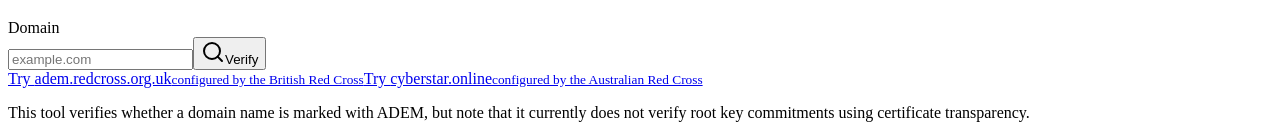
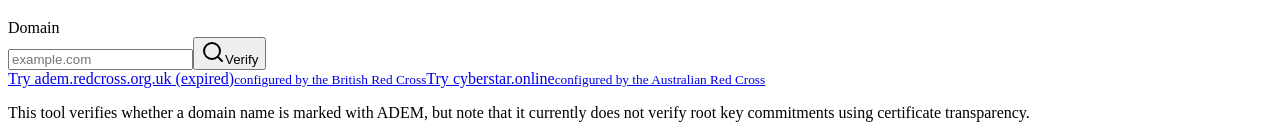
Before and after one commit to adem-wg/adem-web, a React (Vite) app: page / in a window 1280 px wide. Shown: the part 1324-1459 px from the top of the page. Built offline with nearby package versions, Linux system fonts and the light colour scheme; the HTML template or start-up script is replaced by a standard one.

Commit message:
Mark BRC deployment as expired

```diff
--- a/src/App.css
+++ b/src/App.css
@@ -190,6 +190,11 @@
   color: var(--muted);
   font-size: 0.82rem;
   line-height: 1.35;
+}
+
+.domain-example-expired,
+.domain-example-expired small {
+  color: #9aa1ac;
 }
 
 .empty-state,
--- a/src/App.tsx
+++ b/src/App.tsx
@@ -13,10 +13,12 @@
   {
     domain: 'adem.redcross.org.uk',
     note: 'configured by the British Red Cross',
+    expired: true,
   },
   {
     domain: 'cyberstar.online',
     note: 'configured by the Australian Red Cross',
+    expired: false,
   },
 ];
 
@@ -207,8 +209,12 @@
           {/* <p>Try checking other domains names, for example:</p> */}
           <div className="domain-example-list">
             {EXAMPLE_DOMAINS.map((example) => (
-              <a className="domain-example" href={createDomainUrl(example.domain)} key={example.domain}>
-                <span>Try {example.domain}</span>
+              <a
+                className={`domain-example${example.expired ? ' domain-example-expired' : ''}`}
+                href={createDomainUrl(example.domain)}
+                key={example.domain}
+              >
+                <span>Try {example.domain}{example.expired ? ' (expired)' : ''}</span>
                 <small>{example.note}</small>
               </a>
             ))}
```
